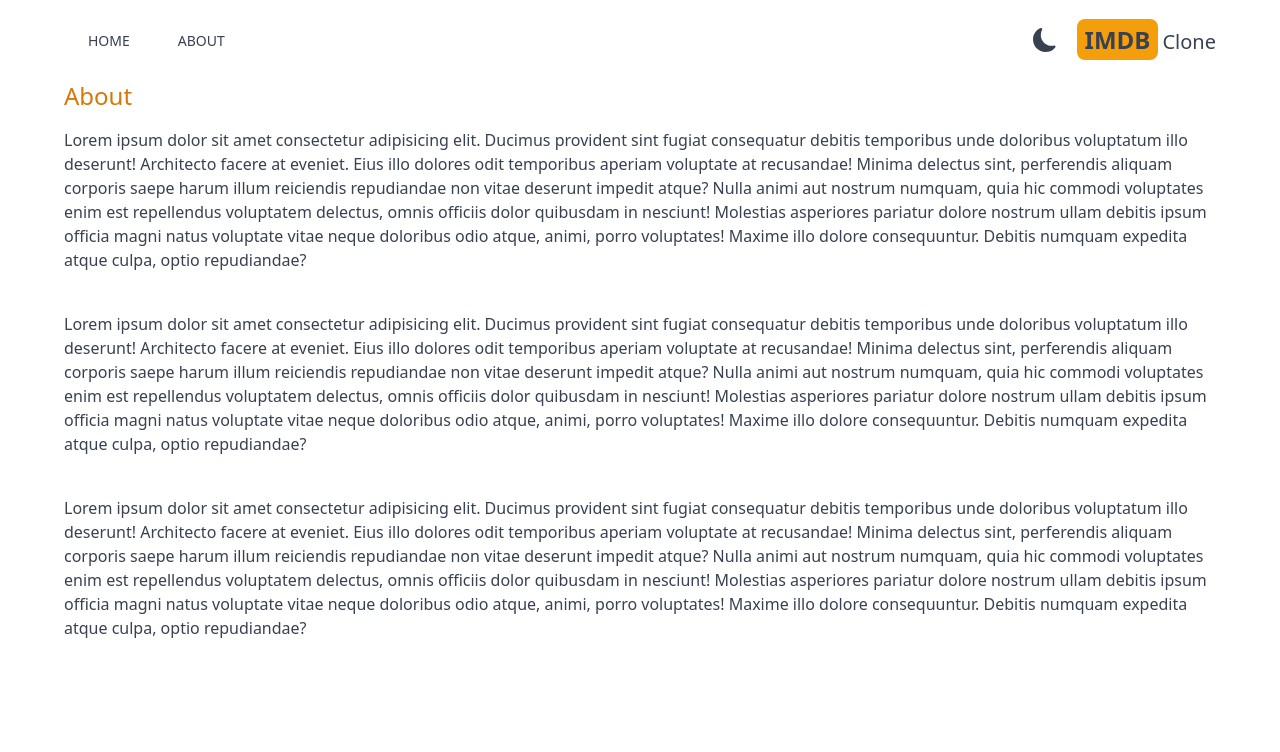
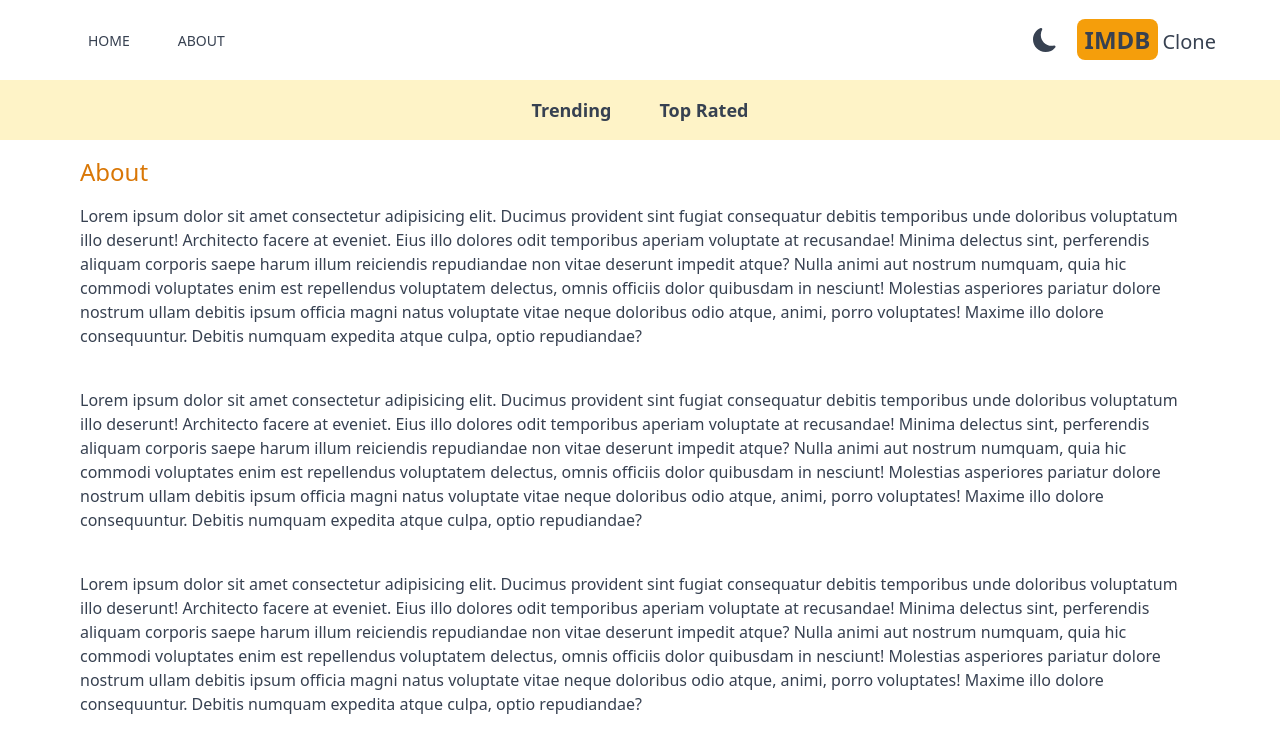
Before and after one commit to AsrafAli25/imdb, a Next.js app: page /about in a window 1280 px wide. Shown: the top 752 px of the page. Built offline with nearby package versions, Linux system fonts and the light colour scheme.

Commit message:
created the navbar component

```diff
--- a/src/app/about/page.js
+++ b/src/app/about/page.js
@@ -1,7 +1,7 @@
 
 const About = () => {
   return (
-    <div className="max-w-6xl mx-auto space-y-4">
+    <div className="max-w-6xl mx-auto space-y-4 p-4">
       <h1 className="text-2xl font-medium text-amber-600">About</h1>
       <p>
         Lorem ipsum dolor sit amet consectetur adipisicing elit. Ducimus provident sint fugiat consequatur debitis temporibus unde doloribus voluptatum illo deserunt! Architecto facere at eveniet. Eius illo dolores odit temporibus aperiam voluptate at recusandae! Minima delectus sint, perferendis aliquam corporis saepe harum illum reiciendis repudiandae non vitae deserunt impedit atque? Nulla animi aut nostrum numquam, quia hic commodi voluptates enim est repellendus voluptatem delectus, omnis officiis dolor quibusdam in nesciunt! Molestias asperiores pariatur dolore nostrum ullam debitis ipsum officia magni natus voluptate vitae neque doloribus odio atque, animi, porro voluptates! Maxime illo dolore consequuntur. Debitis numquam expedita atque culpa, optio repudiandae?
--- a/src/app/layout.js
+++ b/src/app/layout.js
@@ -1,4 +1,5 @@
 import Header from '@/components/Header'
+import Navbar from '@/components/Navbar'
 import './globals.css'
 import Providers from './Providers'
 
@@ -11,7 +12,7 @@
           <Header/>
 
           {/* Navbar */}
-
+          <Navbar/>
           {/* SearchBox */}
 
           {children}
--- /dev/null
+++ b/src/components/Navbar.js
@@ -0,0 +1,13 @@
+import NavbarItem from "./NavbarItem"
+
+
+const Navbar = () => {
+  return (
+    <div className="flex justify-center dark:bg-gray-600 bg-amber-100 lg:text-lg p-4">
+        <NavbarItem title='Trending' param='fetchTrending'/>
+        <NavbarItem title='Top Rated' param='fetchTopRated'/>
+    </div>
+  )
+}
+
+export default Navbar
--- /dev/null
+++ b/src/components/NavbarItem.js
@@ -0,0 +1,20 @@
+'use client'
+
+import Link from "next/link";
+import {useSearchParams} from 'next/navigation';
+
+function NavbarItem({ title, param }) {
+    const searchParams = useSearchParams()
+    const genre = searchParams.get('genre')
+    return (
+        <div>
+            <Link
+                className={`m-4 hover:text-amber-600 font-semibold p-2 ${genre && genre===param && 'underline underline-offset-8 decoration-4 decoration-amber-500 rounded-lg'}`}
+                href={`/?genre=${param}`}>
+                {title}
+            </Link>
+        </div>
+    );
+}
+
+export default NavbarItem
```
